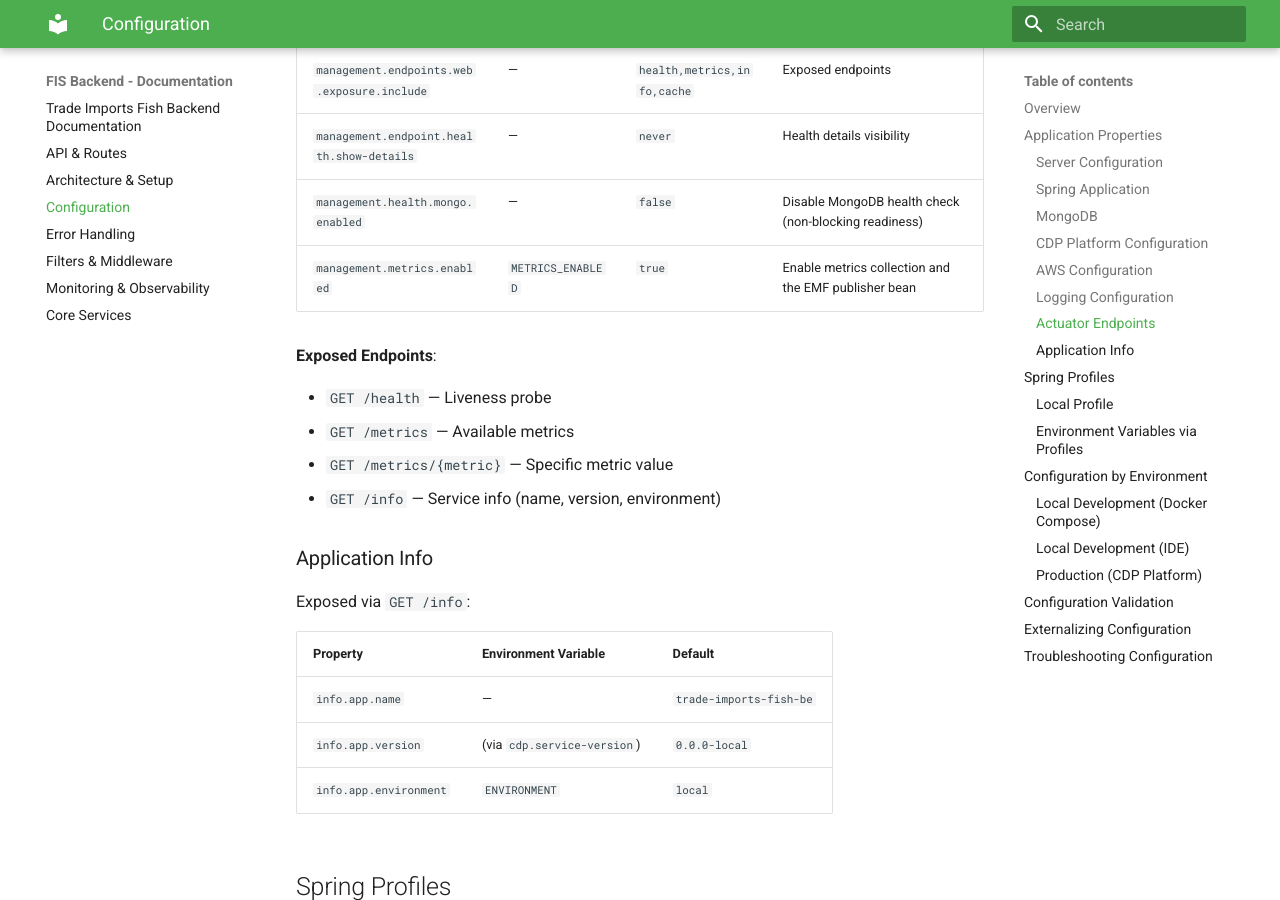
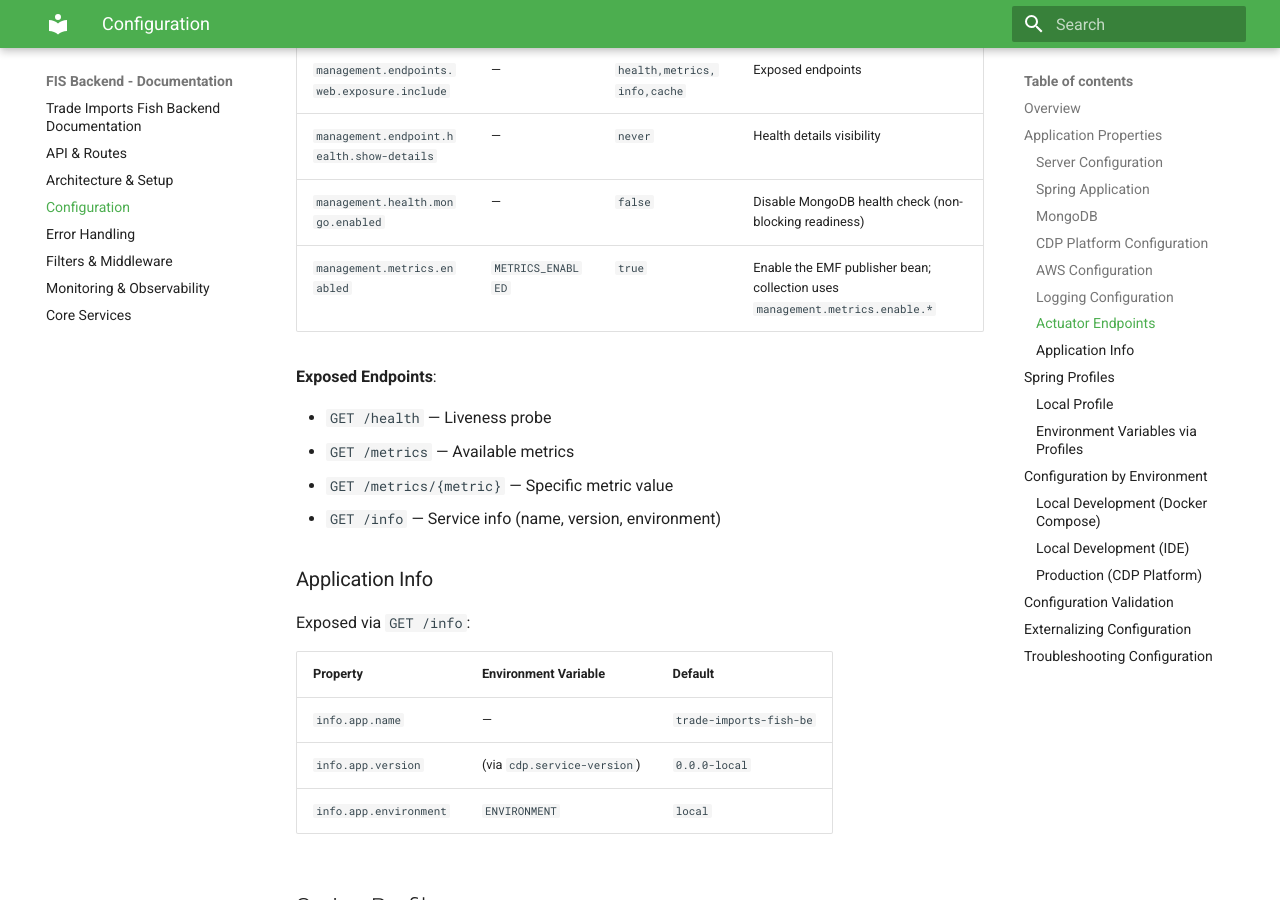
Before and after one commit to DEFRA/trade-imports-fish-be, an MkDocs documentation site: the page built from docs/configuration.md, in a window 1280 px wide and 900 px high, scrolled down 4109 px. Built offline with MkDocs 1.6.1 and Material for MkDocs 9.7.7, drawn with Linux system fonts in a browser that asks for light colours.

Commit message:
Clarify metrics settings in configuration documentation
Updated the description for metrics collection settings and clarified the EMF publisher bean usage.

Co-authored-by: Copilot Autofix powered by AI <175728472+Copilot@users.noreply.github.com>

```diff
--- a/docs/configuration.md
+++ b/docs/configuration.md
@@ -105,7 +105,7 @@ Configured in [`logback-spring.xml`](https://github.com/DEFRA/trade-imports-fish
 | `management.endpoints.web.exposure.include` | —                    | `health,metrics,info,cache` | Exposed endpoints                                     |
 | `management.endpoint.health.show-details`   | —                    | `never`                     | Health details visibility                             |
 | `management.health.mongo.enabled`           | —                    | `false`                     | Disable MongoDB health check (non-blocking readiness) |
-| `management.metrics.enabled`                | `METRICS_ENABLED`    | `true`                      | Enable metrics collection and the EMF publisher bean  |
+| `management.metrics.enabled`                | `METRICS_ENABLED`    | `true`                      | Enable the EMF publisher bean; collection uses `management.metrics.enable.*` |
 
 **Exposed Endpoints**:
 
```
